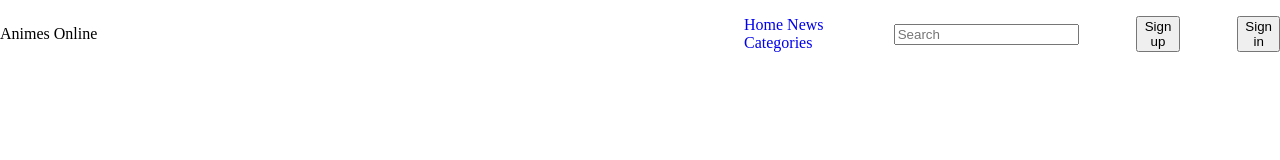
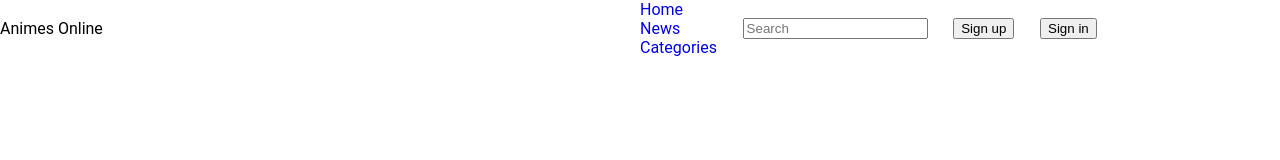
Before and after one commit to Dni-Nochi/New-Step, a plain HTML site: page Index.html in a window 1280 px wide. Drawn offline with Linux system fonts and the light colour scheme.

Commit message:
Commit for style.css

```diff
--- a/style.css
+++ b/style.css
@@ -1,5 +1,6 @@
 body {
     margin: 0;
+    font-family: "Roboto";
 }
 
 .web_top {
@@ -12,12 +13,18 @@ body {
 .web_top ul, li,a {
     text-decoration: none;
     list-style-type: none;
-    display: inline-block;
+    padding: 0;
+    margin: 0;
 }
 
 .nav {
     display: flex;
     align-items: center;
-    gap: 10%;
-    width: 45%;
+    gap: 4%;
+    max-width: 50%;
+    width: 100%;
 }
+
+.nav li {
+    padding: 0% 20% 0% 0%;
+}
```
